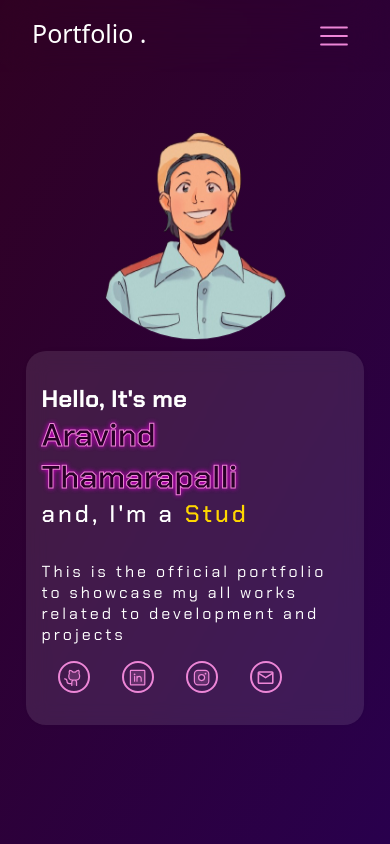
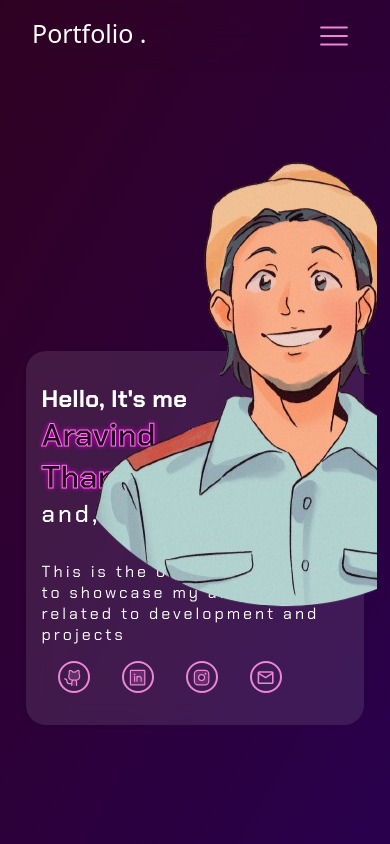
Before and after one commit to aravind-thamarapalli/portfolio, a React (Create React App) app: page /hero in a window 390 px wide. Built offline with nearby package versions, Linux system fonts and the light colour scheme; a web font is replaced by a local one.

Commit message:
third commit

```diff
--- a/src/components/Hero.css
+++ b/src/components/Hero.css
@@ -282,7 +282,7 @@ text-shadow: 0 0 5px var(--text-shadow), 0 0 5px var(--text-shadow);
         width: auto;
     }
     .main-body-2 img{
-        height: 30vh;
+        height: auto;
         width: auto;
         padding: 0 auto;
     }
```
